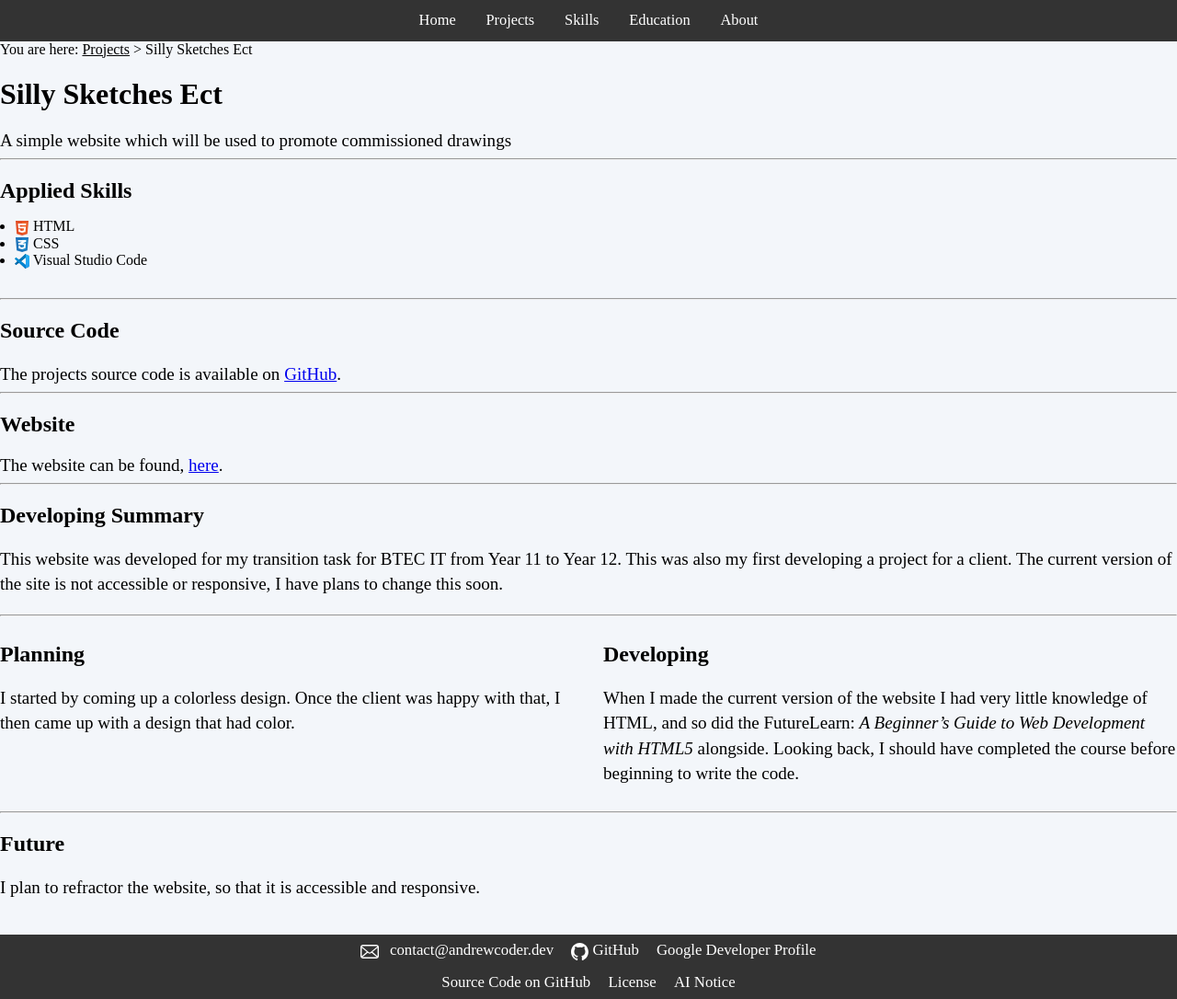
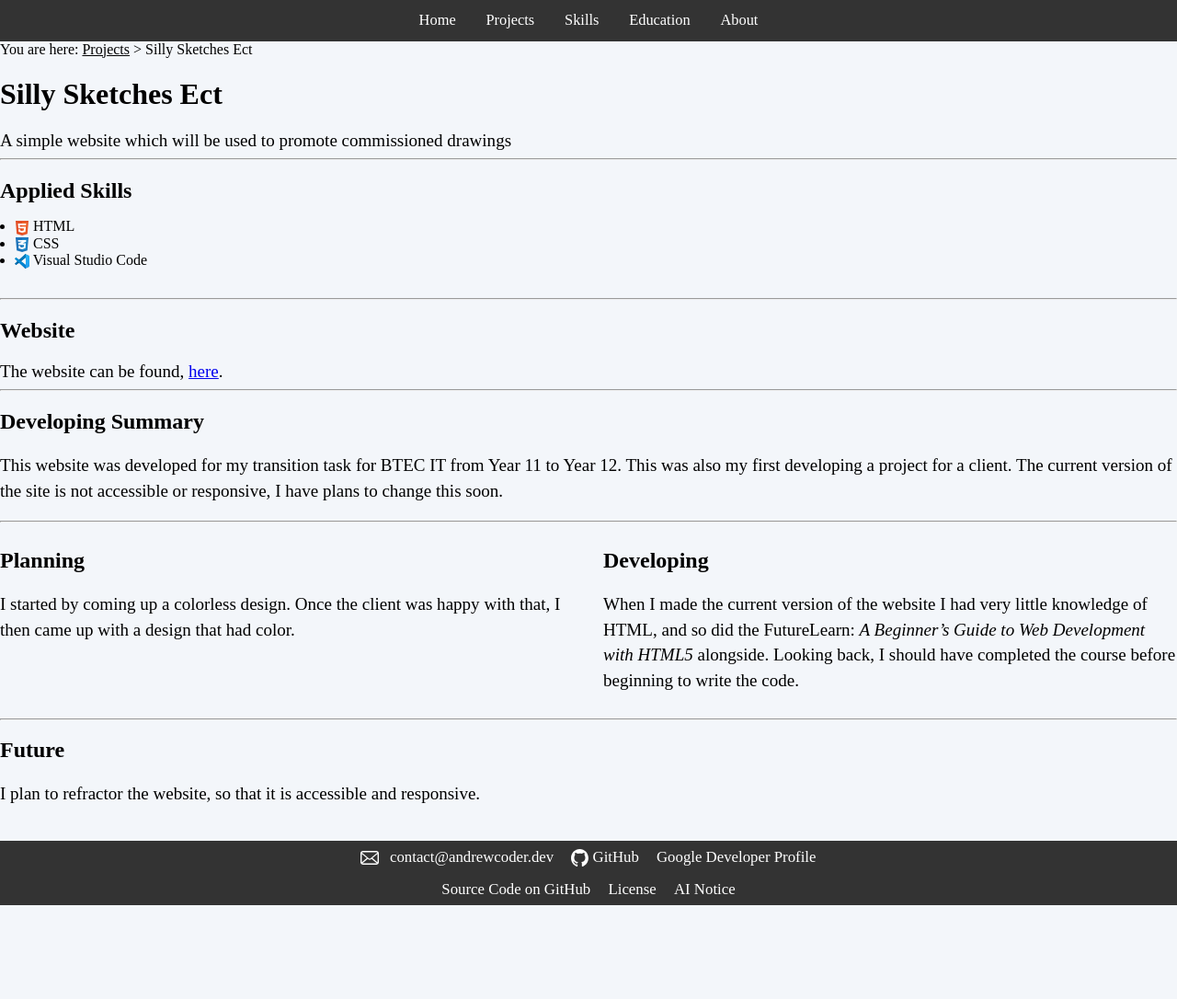
Before and after one commit to Andrew-Dev-Coder/Portfolio, a Jekyll site: the page built from _projects/sillySketchesEct.html, in a window 1280 px wide and 1086 px high. Shown: the whole window at 92% size. Built offline with Jekyll 4.4.1, drawn with Linux system fonts in a browser that asks for light colours; some of the changed lines change nothing that is shown.

Commit message:
Update sillySketchesEct.html

```diff
--- a/_projects/sillySketchesEct.html
+++ b/_projects/sillySketchesEct.html
@@ -2,7 +2,6 @@
 layout: projects
 page_title: Silly Sketches Ect
 summary: A simple website which will be used to promote commissioned drawings
-github_link: https://github.com/Andrew-Dev-Coder/silly._.sketches_ect
 stack: [ <img loading="lazy" class="logo" src="/Images/Icons/html-1.svg" alt=""> HTML, <img loading="lazy" class="logo" src="/Images/Icons/css-3.svg" alt=""> CSS, Visual Studio Code]
 type: website
 site: https://sillysketches.andrewcoder.dev/
```
